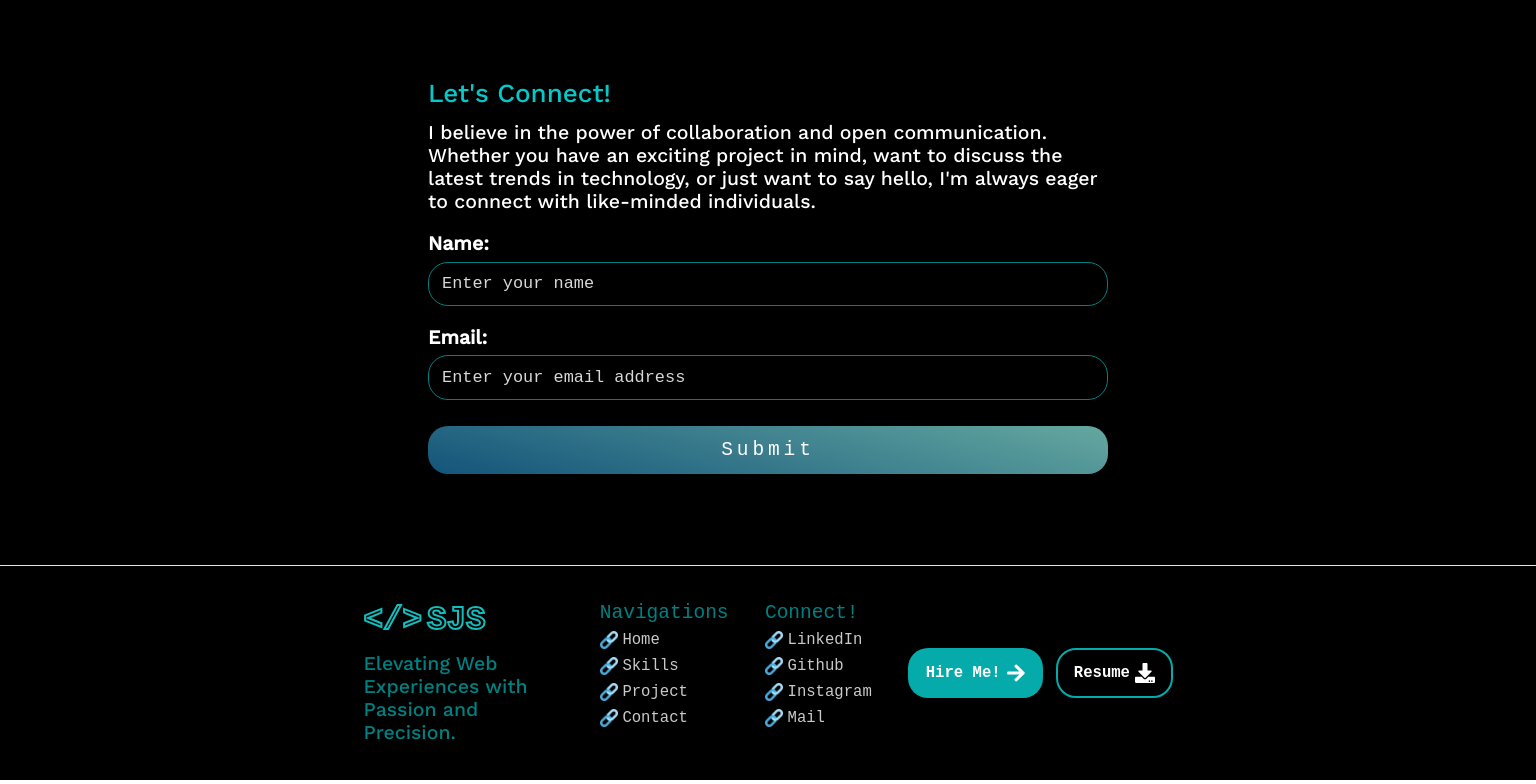
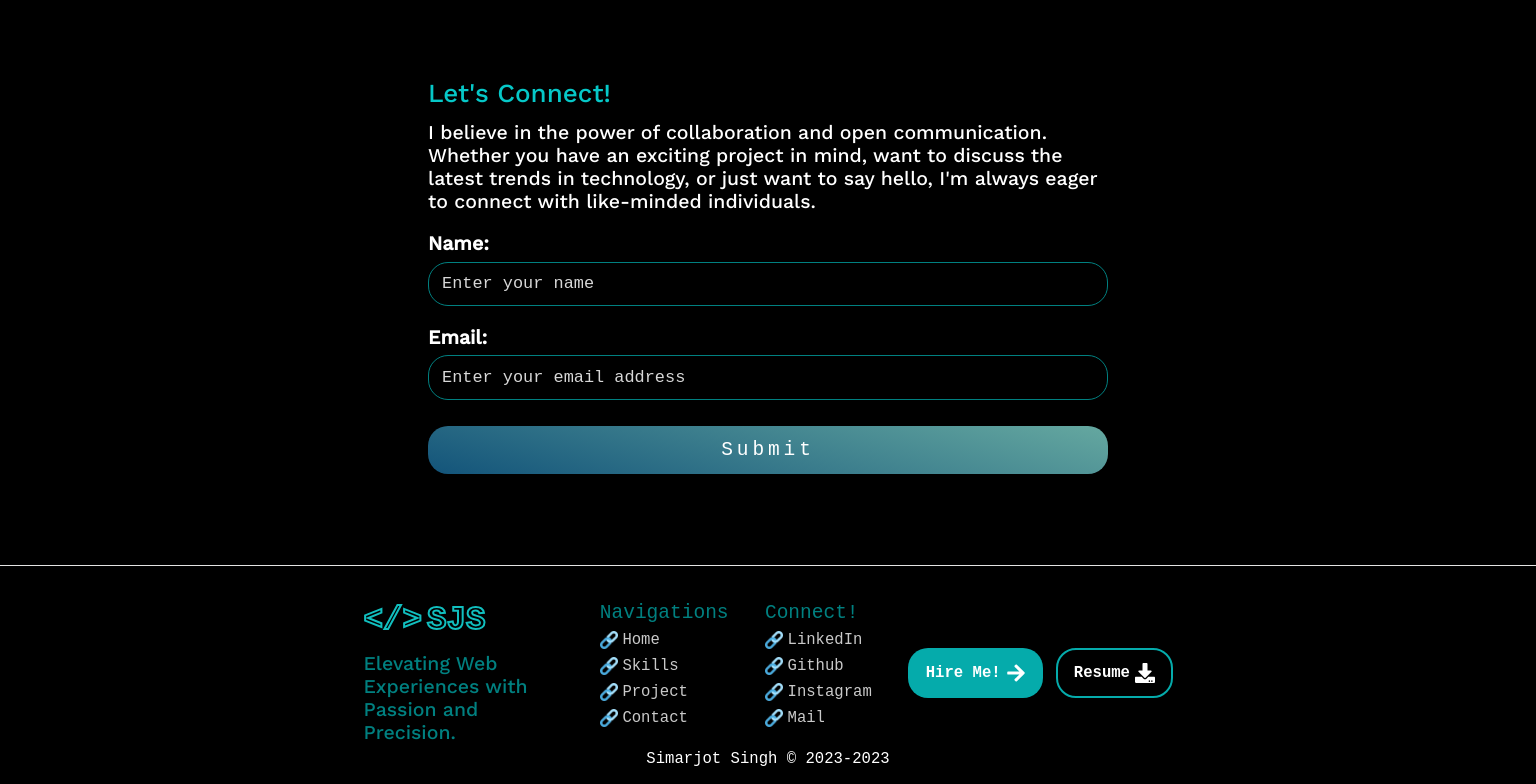
Before and after one commit to simarjot0032/portfolio, a React (Vite) app: page /#/ in a window 1536 px wide. Shown: the part 1714-2498 px from the top of the page. Built offline with nearby package versions, Linux system fonts and the light colour scheme.

Commit message:
updated abouth the copy right

```diff
--- a/src/components/Footer.tsx
+++ b/src/components/Footer.tsx
@@ -2,7 +2,9 @@ import { FaArrowRight, FaDownload } from "react-icons/fa";
 import "../styles/Footer.css";
 import resume from "../assets/Simarjot's Resume (8).pdf";
 import { Link } from "react-router-dom";
-export default function Footer() {
+export default function Footer(this: any) {
+  let date = new Date();
+  let year = date.getFullYear();
   return (
     <>
       <div className="footer-container">
@@ -85,6 +87,7 @@ export default function Footer() {
           </a>
         </div>
       </div>
+      <div className="ccrights">Simarjot Singh &#169; 2023-{year}</div>
     </>
   );
 }
--- a/src/components/Home.tsx
+++ b/src/components/Home.tsx
@@ -1,5 +1,4 @@
 import "../styles/Home.css";
-
 import Image from "../images/memoji_auto_x2 (2).png";
 import resume from "../assets/Simarjot's Resume (8).pdf";
 import introimage from "../images/1701812591483 (1).jpg";
--- a/src/styles/Footer.css
+++ b/src/styles/Footer.css
@@ -59,6 +59,9 @@
 
   gap: 1rem;
 }
+.footer-container {
+  padding-bottom: 0;
+}
 @media screen and (min-width: 768px) {
   .footer-container {
     flex-direction: row;
@@ -79,6 +82,9 @@
   .hireme-resume-footer {
     align-items: center;
   }
+  .footer-container {
+    padding-bottom: 0;
+  }
 }
 @media screen and (min-width: 1024px) {
   .footer-container {
@@ -91,4 +97,14 @@
     padding: 2.8rem;
     gap: 2.8rem;
   }
+  .footer-container {
+    padding-bottom: 0;
+  }
+  .ccrights {
+    display: flex;
+    justify-content: center;
+    padding: 1.2rem;
+    padding-top: 0.5rem;
+    font-size: 1.2rem;
+  }
 }
```
